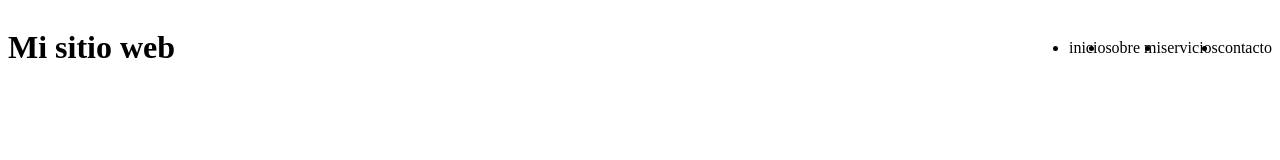
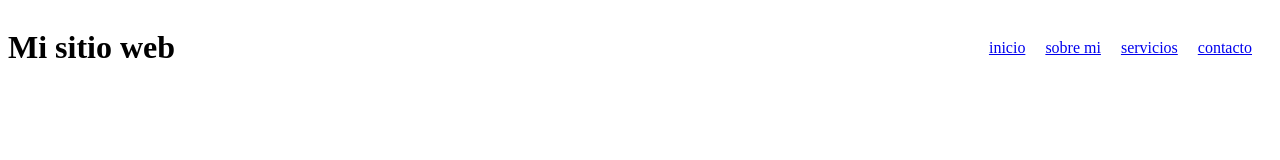
Before and after one commit to gmontes1399/miweb, a plain HTML site: page index.html in a window 1280 px wide. Drawn offline with Linux system fonts and the light colour scheme.

Commit message:
Aplicando mejores estilos

```diff
--- a/css/main.css
+++ b/css/main.css
@@ -15,3 +15,11 @@ ul{
 display: flex;
 align-items: center;
 }
+li{
+	margin-right: 20px;
+	list-style: none;
+}
+
+li:last-chlid{
+	margin-right: 0px;
+}
--- a/index.html
+++ b/index.html
@@ -10,10 +10,10 @@
 <header>
 	<h1 class="logo">Mi sitio web</h1>
 	<ul>
-		<li>inicio</li>
-		<li>sobre mi</li>
-		<li>servicios</li>
-		<li>contacto</li>
+		<li><a href="#">inicio</a></li>
+		<li><a href="#">sobre mi</a></li>
+		<li><a href="#">servicios</a></li>
+		<li><a href="#">contacto</a></li>
 
 	</ul>
 </header>
```
